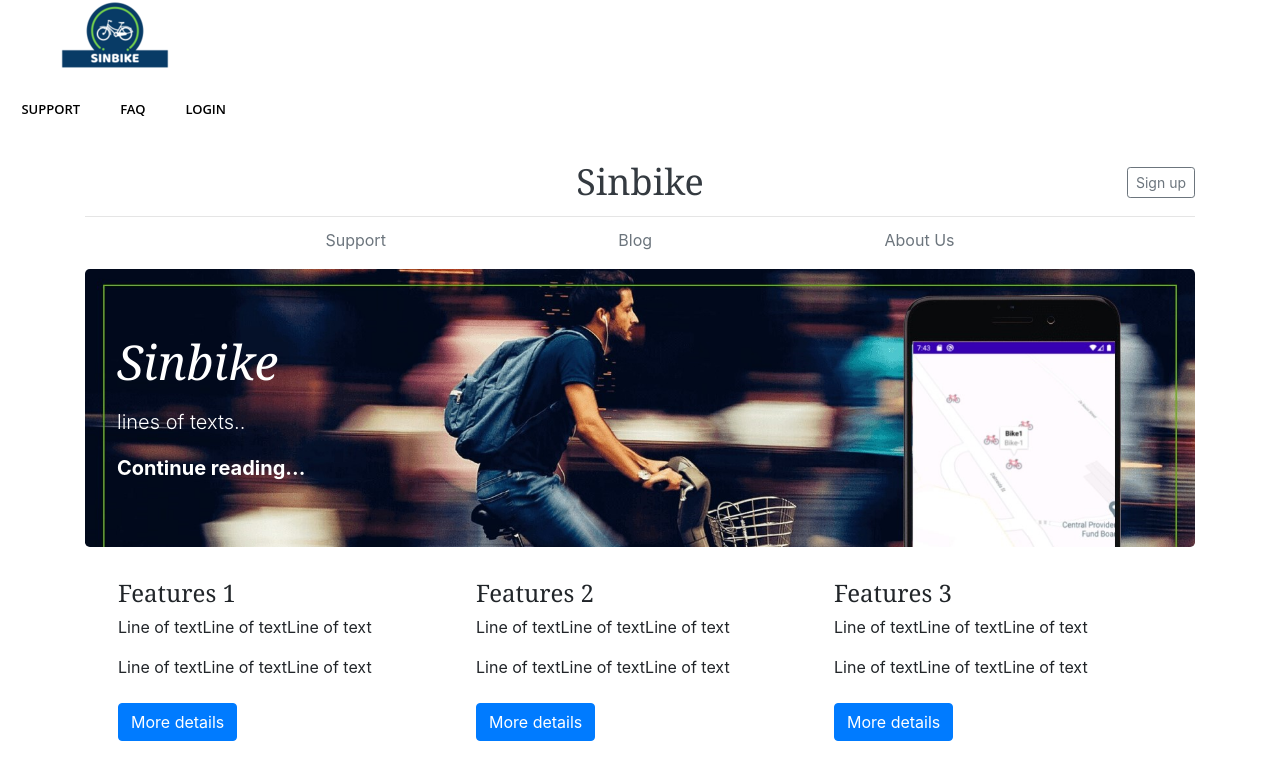
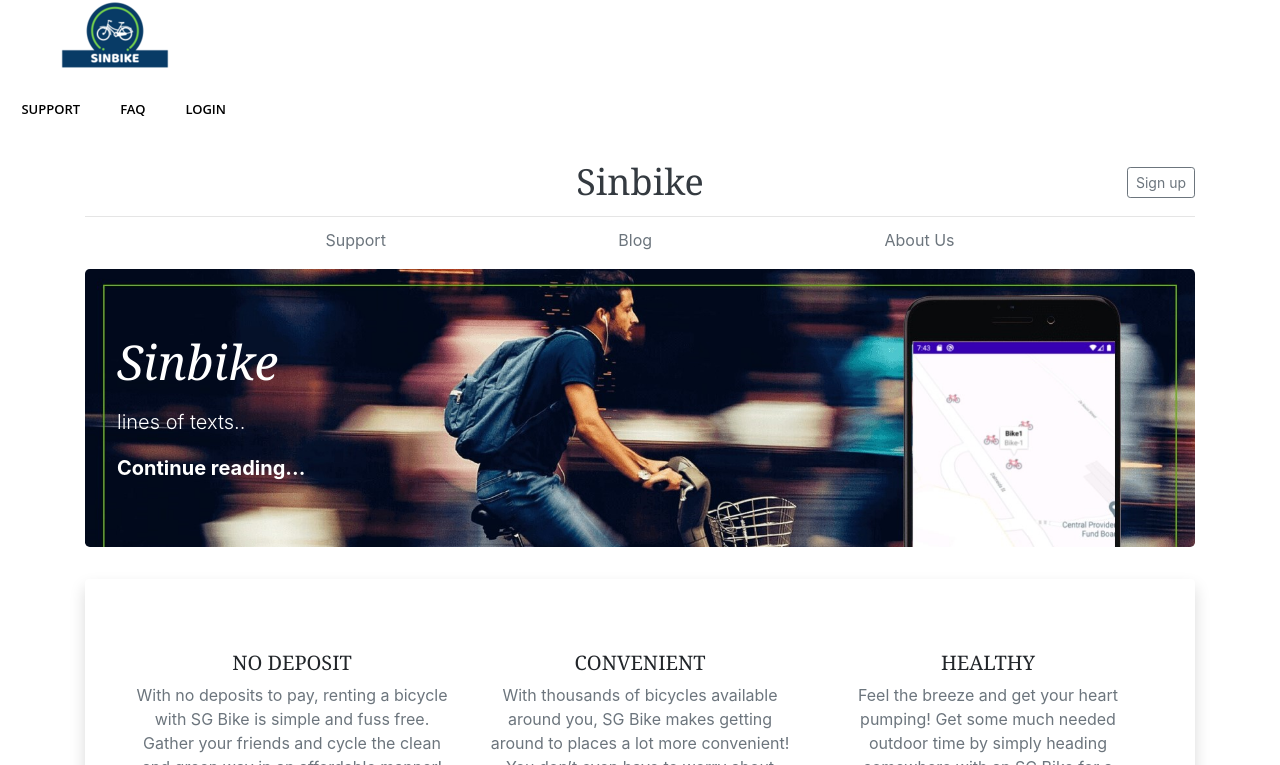
Before and after one commit to lazyKT/Sinbike, a Django app: page / in a window 1280 px wide. Shown: the top 765 px of the page. Run offline with Django 3.2, Linux system fonts and the light colour scheme; some libraries are stand-ins or nearby versions; grey boxes are pictures that could not be loaded.

Commit message:
210725
minor_update_main.html

```diff
--- a/djangoproject/sinbike/static/main.css
+++ b/djangoproject/sinbike/static/main.css
@@ -383,3 +383,8 @@
   justify-content: center !important;
   margin-bottom: 40px;
 }
+
+h2 {
+  font-size: 40px;
+  line-height: 50px;
+}
--- a/djangoproject/sinbike/templates/main.html
+++ b/djangoproject/sinbike/templates/main.html
@@ -55,64 +55,52 @@
       </div>
     </div>
   </div>
-  <section id="features">
-    <div class="container px-5">
-      <div class="row">
-        <div class="col-md-4">
-          <h4>Features 1</h4>
-          <p>Line of textLine of textLine of text</p>
-          <p>Line of textLine of textLine of text</p>
-          <p><a class="btn btn-primary my-2" data-target="modal" data-toggle="modal">More details</a></p>
-        </div>
-        <div class="col-md-4">
-          <h4>Features 2</h4>
-          <p>Line of textLine of textLine of text</p>
-          <p>Line of textLine of textLine of text</p>
-          <p><a class="btn btn-primary my-2" href="#">More details</a></p>
-        </div>
-        <div class="col-md-4">
-          <h4>Features 3</h4>
-          <p>Line of textLine of textLine of text</p>
-          <p>Line of textLine of textLine of text</p>
-          <p><a class="btn btn-primary my-2" href="#">More details</a></p>
+  <section class="section pt-0 position-relative pull-top">
+    <div class="container">
+      <div class="rounded shadow p-5 bg-white">
+        <div class="row">
+          <div class="col-lg-4 col-md-6 mt-5 mt-md-0 text-center">
+            <i class="ti-paint-bucket text-primary h1"></i>
+            <h3 class="mt-4 text-capitalize h5 ">NO DEPOSIT</h3>
+            <p class="regular text-muted">With no deposits to pay, renting a bicycle with SG Bike is simple and fuss free. Gather your friends and cycle the clean and green way in an affordable manner! </p>
+          </div>
+          <div class="col-lg-4 col-md-6 mt-5 mt-md-0 text-center">
+            <i class="ti-shine text-primary h1"></i>
+            <h3 class="mt-4 text-capitalize h5 ">CONVENIENT</h3>
+            <p class="regular text-muted">
+              With thousands of bicycles available around you, SG Bike makes getting around to places a lot more convenient!
+              <br>You don’t even have to worry about bicycle storage or maintenance! </p>
+          </div>
+          <div class="col-lg-4 col-md-12 mt-5 mt-lg-0 text-center">
+            <i class="ti-thought text-primary h1"></i>
+            <h3 class="mt-4 text-capitalize h5 ">HEALTHY</h3>
+            <p class="regular text-muted">Feel the breeze and get your heart pumping! Get some much needed outdoor time by simply heading somewhere with an SG Bike for a undiscovered bike view, or even just biking for fun!</p>
+            </p>
+          </div>
         </div>
       </div>
     </div>
   </section>
-  <!--For Modal-->
-  <div class="row">
-    <div class="modal" , id="modal" , tabindex="-1">
-      <div class="modal-dialog">
-        <div class="modal-content">
-          <div class="modal-header">
-            Features 1
-            <button class="close" data-dismiss="modal">&times;</button>
-          </div>
-          <div class="modal-body" style="text-align: center;">
-            Line of text <br>
-            Line of text
-          </div>
-        </div>
-      </div>
-    </div>
-  </div>
 </body>
+
 <section class="feature section pt-0">
 	<div class="container">
 		<div class="row">
 			<div class="col-lg-6 ml-auto justify-content-center">
 				<!-- Feature Mockup -->
 				<div class="image-content" data-aos="fade-right">
-					<img class="img-fluid" src="images/nodeposit.png" alt="image">
+					<img class="img-fluid" src="static/images/nodeposit.jpg" alt="image">
 				</div>
 			</div>
 			<div class="col-lg-6 mr-auto align-self-center">
 				<div class="feature-content">
 					<!-- Feature Title -->
-					<h2>Increase your productivity with <a
-							href="#">Sinbike</a></h2>
+					<h2>Increase your productivity with <a href="#">Sinbike</a></h2>
 					<!-- Feature Description -->
-					<p class="desc">Content1</p>
+					<p class="desc">
+            Content1<br>
+            Content1
+          </p>
 				</div>
 			</div>
 		</div>
@@ -125,16 +113,18 @@
 			<div class="col-lg-6 ml-auto align-self-center">
 				<div class="feature-content">
 					<!-- Feature Title -->
-					<h2>Increase your productivity with <a
-							href="#">Sinbike</a></h2>
+					<h2>Increase your productivity with <a href="#">Sinbike</a></h2>
 					<!-- Feature Description -->
-					<p>Content2</p>
+					<p>
+            Content2<br>
+            Content2
+          </p>
 				</div>
 			</div>
 			<div class="col-lg-6 mr-auto justify-content-center">
 				<!-- Feature mockup -->
 				<div class="image-content" data-aos="fade-left">
-					<img class="img-fluid" src="static/images/convenient.png" alt="image">
+					<img class="img-fluid" src="static/images/convenient.jpg" alt="image">
 				</div>
 			</div>
 		</div>
```
